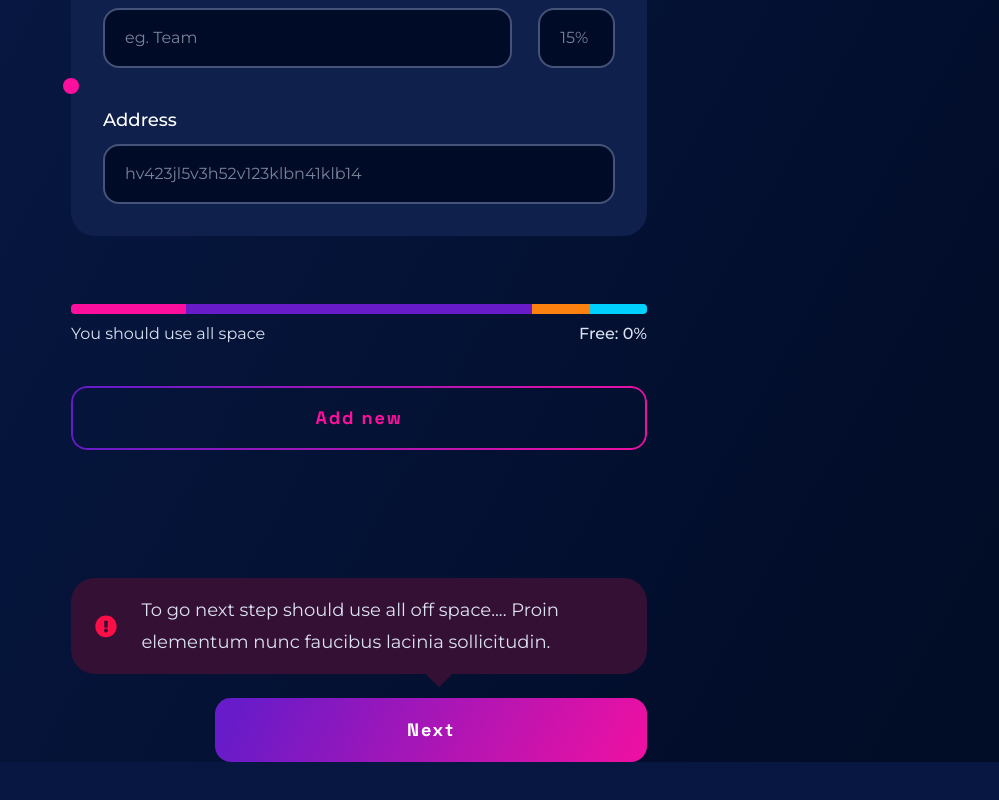
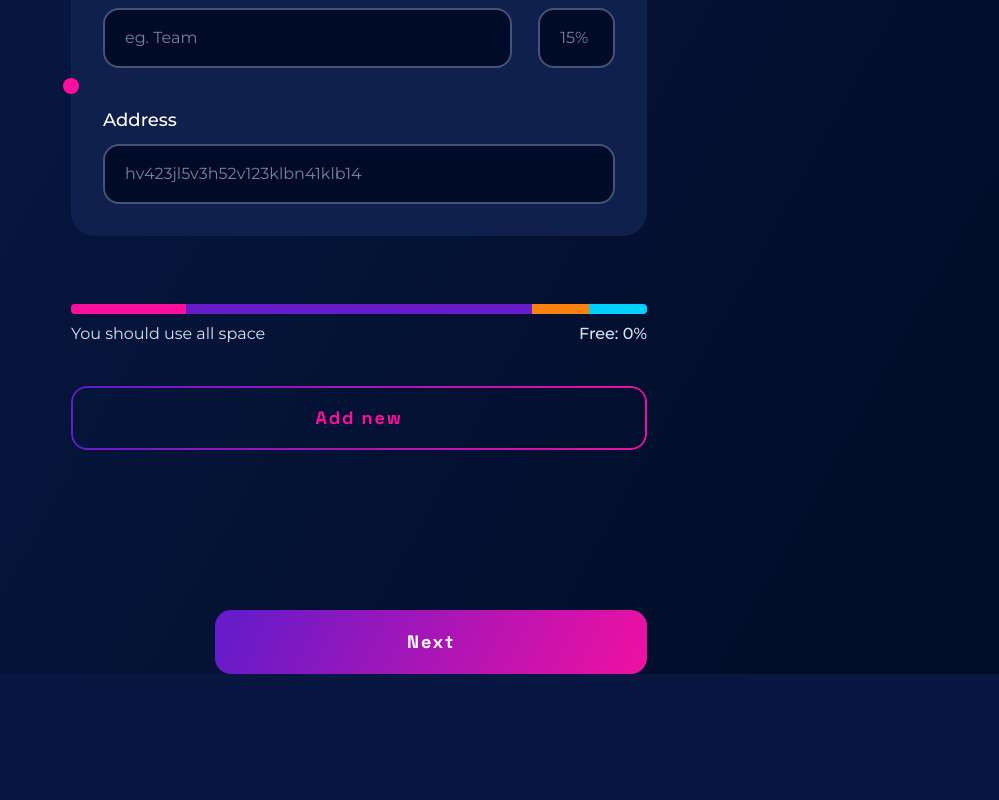
Before and after one commit to atomiklabs/deploycontracts.io, a Next.js app: page /tokenAllocation in a window 1280 px wide. Shown: the part 304-1104 px from the top of the page, without its empty margins (281-1280 px from the left). After the commit the page ends 1058 px from the top, so only its background shows below. Built offline with nearby package versions, Linux system fonts and the light colour scheme.

Commit message:
minor fixes

```diff
--- a/pages/tokenAllocation.tsx
+++ b/pages/tokenAllocation.tsx
@@ -1,4 +1,3 @@
-import dynamic from 'next/dynamic'
 import { useState } from 'react'
 import Container from '@/components/Container'
 import AllocationCard from '@/components/AllocationCard'
@@ -6,17 +5,12 @@ import SecondaryButton from '@/components/buttons/SecondaryButton'
 import ProgressBar from '@/components/ProgressBar'
 import PrimaryButton from '@/components/buttons/PrimaryButton'
 
-const freeSpace = 100
-
-const ReactTooltip = dynamic(() => import('react-tooltip'), {
-  ssr: false,
-})
-
 export default function tokenAllocation() {
   const [allocations, setAllocations] = useState([0])
   const [counter, setCounter] = useState(0)
+
+  const [freeSpace, setFreeSpace] = useState(10)
   const [disabledLink, setDisabledLink] = useState(false)
-  console.log(disabledLink)
 
   function addAllocation() {
     setCounter((prev) => (prev === 14 ? 0 : prev + 1))
@@ -29,14 +23,19 @@ export default function tokenAllocation() {
     setAllocations([...newAllocations])
   }
 
-  function checkFreeSpace() {
-    if (freeSpace > 100) {
+  function checkFreeSpace(e: any) {
+    if (freeSpace < 100) {
+      e.preventDefault()
       setDisabledLink(true)
     } else {
       setDisabledLink(false)
     }
-    console.log('clicked')
+    setTimeout(() => {
+      setDisabledLink(false)
+    }, 3000)
   }
+
+  console.log(disabledLink)
 
   return (
     <section className='mt-10 mb-20'>
@@ -57,17 +56,21 @@ export default function tokenAllocation() {
             <div className='px-12 py-4'>Add new</div>
           </SecondaryButton>
         </div>
-        <div className='relative mt-32 flex flex-col gap-y-6'>
-          <div className='relative z-20 py-4 px-6 text-base text-gray-100 flex flex-row gap-x-6 bg-[#341035] items-center justify-between rounded-3xl'>
-            <img src='/assets/error.svg' alt='error icon' className='w-[24px] h-[24px]' />
-            To go next step should use all off space.... Proin elementum nunc faucibus lacinia sollicitudin.
-            <div className='absolute bottom-[-5px] -z-10 right-[calc(50%-100px)] w-10 h-10 bg-[#341035] rotate-45'></div>
-          </div>
+        <div className='relative mt-64 sm:mt-40 flex flex-col gap-y-6'>
+          {disabledLink && (
+            <div className='animate-hide-div absolute bottom-[140%] md:bottom-[140%] z-20 py-4 px-6 text-base text-gray-100 flex flex-row gap-x-6 bg-[#341035] items-center justify-between rounded-3xl'>
+              <img src='/assets/error.svg' alt='error icon' className='w-[24px] h-[24px]' />
+              To go next step should use all off space.... Proin elementum nunc faucibus lacinia sollicitudin.
+              <div className='absolute bottom-[-5px] -z-10 right-[calc(50%-50px)] md:right-[calc(50%-100px)] w-10 h-10 bg-[#341035] rotate-45'></div>
+            </div>
+          )}
           <div className='flex flex-row justify-between gap-x-16 md:gap-x-[144px]'>
             <div></div>
             <div className='flex-1'>
-              <PrimaryButton onClick={() => checkFreeSpace()}>
-                <div className='px-12 py-4 inline-block w-full h-full'>Next</div>
+              <PrimaryButton>
+                <a href='/' onClick={(e) => checkFreeSpace(e)} className='px-12 py-4 inline-block w-full h-full'>
+                  Next
+                </a>
               </PrimaryButton>
             </div>
           </div>
```
